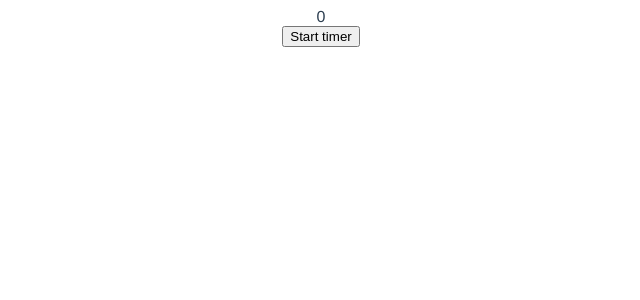
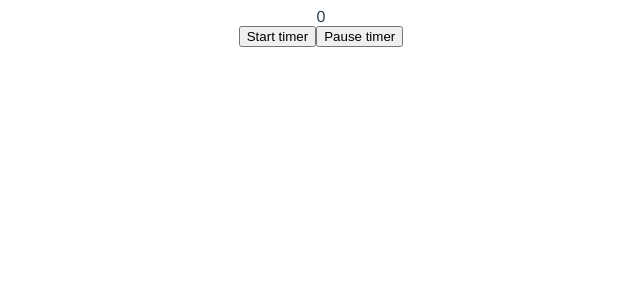
Before and after one commit to sanyam-builder/going-somewhere, a Vue app: page / in a window 1280 px wide. Shown: the top 300 px of the page, without its empty margins (319-959 px from the left). Built offline with nearby package versions, Linux system fonts and the light colour scheme.

Commit message:
add pause timer

```diff
--- a/src/App.vue
+++ b/src/App.vue
@@ -2,6 +2,7 @@
   <div id="app">
     <div>{{timerValue}}</div>
     <button v-on:click="startTimer">Start timer</button>
+    <button v-on:click="pauseTimer">Pause timer</button>
   </div>
 </template>
 
@@ -20,6 +21,9 @@ export default {
       this.timerId = setInterval(()=>{
         this.timerValue++;
       }, 1000);
+    },
+    pauseTimer() {
+      clearInterval(this.timerId);
     },
   },
 }
```
